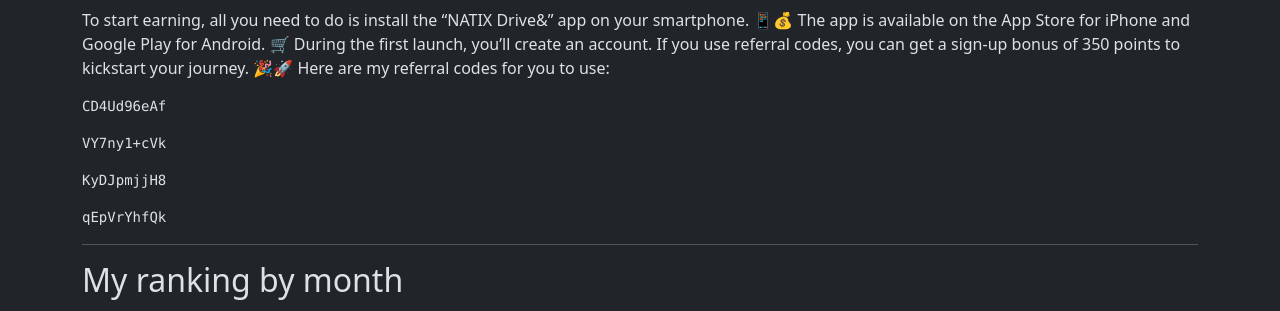
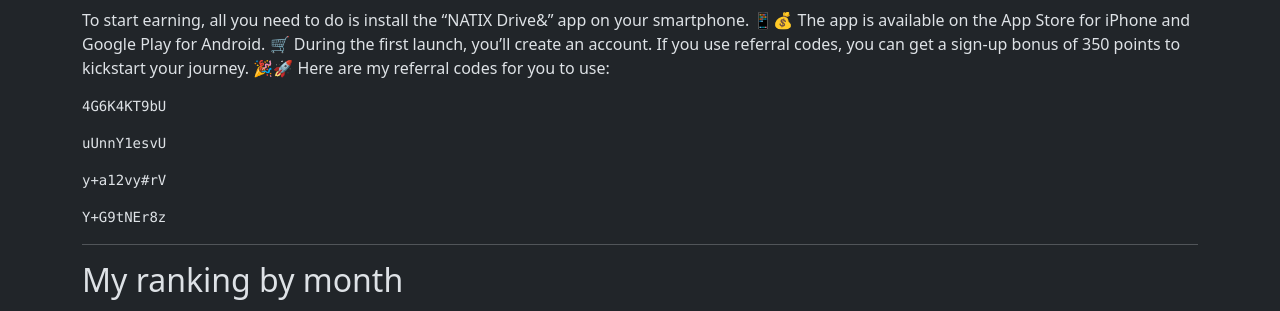
Before and after one commit to torrocus/natix, a Jekyll site: the page built from index.md, in a window 1280 px wide and 900 px high, scrolled down 2352 px. Shown: the part 162-473 px from the top of the window. Built offline with Jekyll 4.4.1, drawn with Linux system fonts in a browser that asks for light colours.

Commit message:
Refresh referrer codes

````diff
--- a/index.md
+++ b/index.md
@@ -137,19 +137,19 @@ If you use referral codes, you can get a sign-up bonus of 350 points to kickstar
 Here are my referral codes for you to use:
 <!-- NATIX-REFERRAL-CODES-LIST:START -->
 ```
-CD4Ud96eAf
+4G6K4KT9bU
 ```
 
 ```
-VY7ny1+cVk
+uUnnY1esvU
 ```
 
 ```
-KyDJpmjjH8
+y+a12vy#rV
 ```
 
 ```
-qEpVrYhfQk
+Y+G9tNEr8z
 ```
 <!-- NATIX-REFERRAL-CODES-LIST:END -->
 
````
